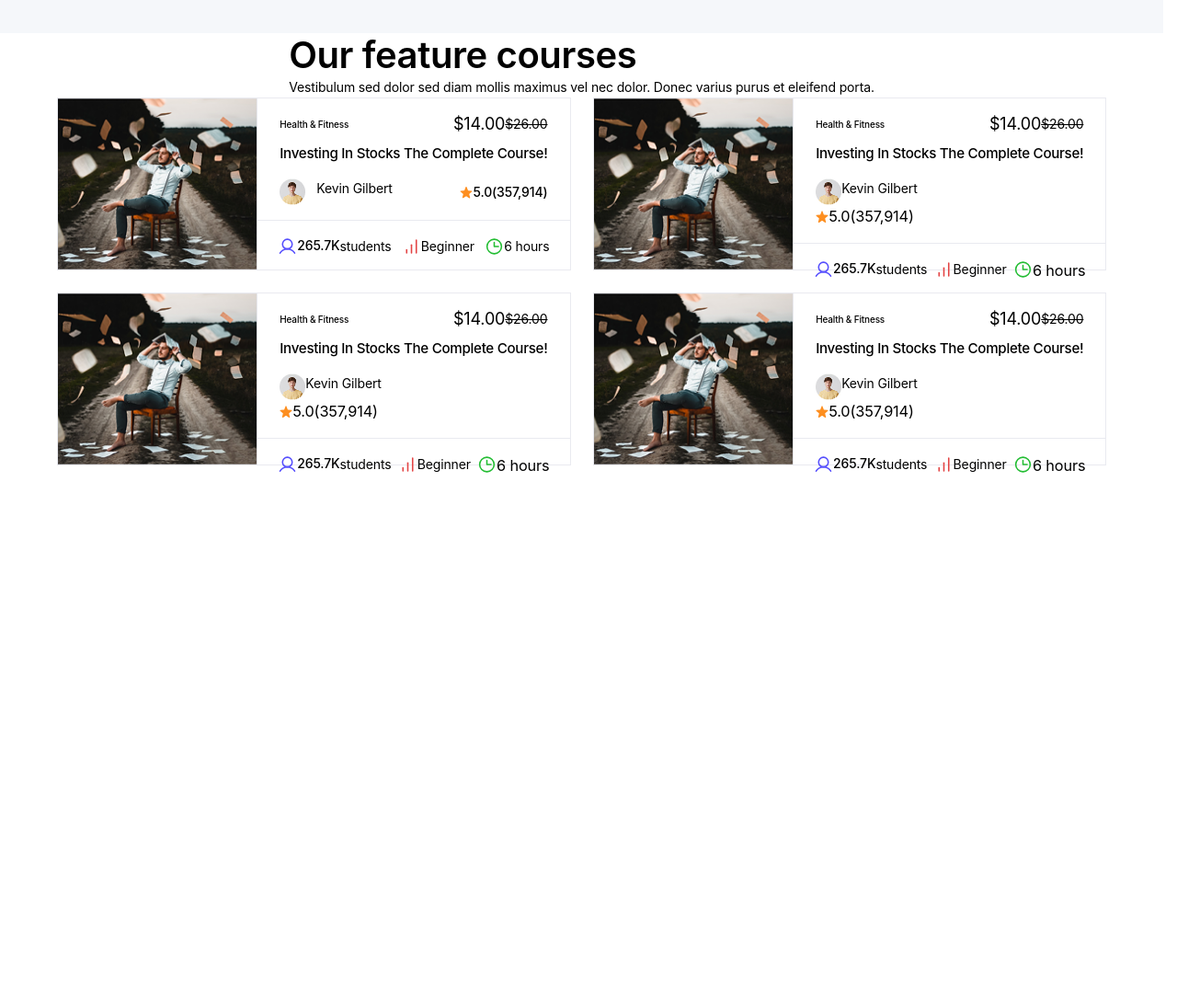
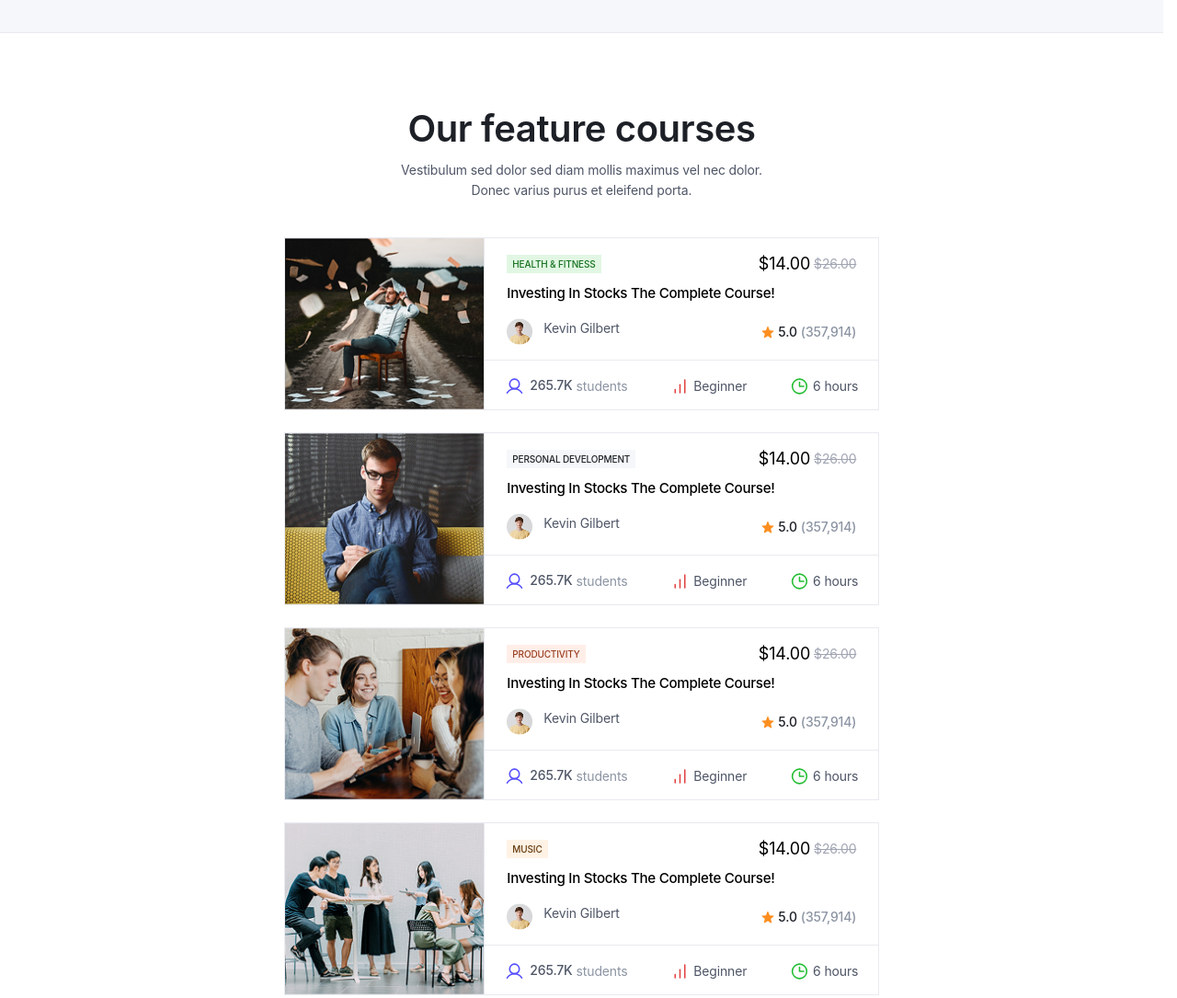
Before and after one commit to yarykyk/e-tutor, a website: page index.html in a window 1280 px wide. Shown: the part 2860-3945 px from the top of the page at 92% size. Before the commit the page ends 3378 px from the top, so only its background shows below. Drawn offline with Linux system fonts and the light colour scheme.

Commit message:
done 4 part, but some bugs and problems

```diff
--- a/index.html
+++ b/index.html
@@ -347,17 +347,18 @@
         </section>
 
         <section class="OurFeatureCorse">
+            <div class="OurFeatureCorse__container">
                 <div class="OurFeatureCorse__headingdefenition">
-                <h1 class="OurFeatureCorse__heading02 heading02">Our feature courses</h1>
-                <p class="OurFeatureCorse__bodyMedium400 bodyMedium400">Vestibulum sed dolor sed diam mollis maximus vel nec dolor. Donec varius purus et eleifend porta.</p>
+                    <h1 class="OurFeatureCorse__heading02 heading02" style="color: #1D2026;">Our feature courses</h1>
+                    <p class="OurFeatureCorse__Vestibulum bodyMedium400">Vestibulum sed dolor sed diam mollis maximus vel nec dolor. Donec varius purus et eleifend porta.</p>
                 </div>
                 <div class="OurFeatureCorse__BlockCourses">
                     <div class="OurFeatureCorse__corse">
-                    <img src="/images/fetureCourses/fitneasa.png" alt="Fitness">
+                        <img src="/images/fetureCourses/fitneasa.png" alt="Fitness" class="OurFeatureCorse__image">
                         <div class="OurFeatureCorse__info">
                             <div class="OurFeatureCorse__topPart">
                                 <div class="OurFeatureCorse__logo-cost">
-                                <p class="OurFeatureCorse__bodyTiny500 bodyTiny500">Health & Fitness</p>
+                                    <p class="OurFeatureCorse__bodyTiny500 bodyTiny500" style="background-color: #E1F7E3; color: #15711F;">Health & Fitness</p>
                                     <div class="OurFeatureCorse__cost">
                                         <p class="OurFeatureCorse__firstAmount bodyXL">$14.00</p>
                                         <p class="OurFeatureCorse__secondAmount bodyMedium400" style="line-height: 171%;text-decoration: line-through;">$26.00</p>
@@ -394,25 +395,27 @@
                         </div>
                     </div>
                     <div class="OurFeatureCorse__corse">
-                    <img src="/images/fetureCourses/fitneasa.png" alt="Fitness">
+                        <img src="/images/fetureCourses/development.png" alt="Fitness" class="OurFeatureCorse__image">
                         <div class="OurFeatureCorse__info">
                             <div class="OurFeatureCorse__topPart">
                                 <div class="OurFeatureCorse__logo-cost">
-                                <p class="OurFeatureCorse__bodyTiny500 bodyTiny500">Health & Fitness</p>
+                                    <p class="OurFeatureCorse__bodyTiny500 bodyTiny500" style="background-color: #F5F7FA; color: #1D2026;">Personal Development</p>
                                     <div class="OurFeatureCorse__cost">
                                         <p class="OurFeatureCorse__firstAmount bodyXL">$14.00</p>
                                         <p class="OurFeatureCorse__secondAmount bodyMedium400" style="line-height: 171%;text-decoration: line-through;">$26.00</p>
                                     </div>
                                 </div>
                                 <h1 class="OurFeatureCorse__describe bodyLarge500">Investing In Stocks The Complete Course!</h1>
+                                <div class="OurFeatureCorse__Foto-rate">
                                     <div class="OurFeatureCorse__name-photo">
                                         <img src="/images/part4Boy.png" alt="Boy" class="OurFeatureCorse__boy">
-                                <p class="OurFeatureCorse__bodyMedium400 bodyMedium400">Kevin Gilbert</p>
+                                        <p class="OurFeatureCorse__BoyName bodyMedium400">Kevin Gilbert</p>
                                     </div>
                                     <div class="OurFeatureCorse__rating">
                                         <img src="/images/Vector.svg" alt="star">
-                                <p class="OurFeatureCorse__qualityRate">5.0</p>
-                                <p class="OurFeatureCorse__numberOFstudents">(357,914)</p>
+                                        <p class="OurFeatureCorse__qualityRate bodyMedium500">5.0</p>
+                                        <p class="OurFeatureCorse__numberOFstudents bodyMedium500">(357,914)</p>
+                                    </div>
                                 </div>
                             </div>
                             <div class="OurFeatureCorse__bottomPart">
@@ -427,31 +430,33 @@
                                 </div>
                                 <div class="OurFeatureCorse__timePart">
                                     <img src="/images/fetureCourses/Clock.svg" alt="">
-                                <p class="OurFeatureCorse__time">6 hours</p>
+                                    <p class="OurFeatureCorse__time bodyMedium400">6 hours</p>
                                 </div>
                             </div>
                         </div>
                     </div>
                     <div class="OurFeatureCorse__corse">
-                    <img src="/images/fetureCourses/fitneasa.png" alt="Fitness">
+                        <img src="/images/fetureCourses/Productivity.png" alt="Fitness" class="OurFeatureCorse__image">
                         <div class="OurFeatureCorse__info">
                             <div class="OurFeatureCorse__topPart">
                                 <div class="OurFeatureCorse__logo-cost">
-                                <p class="OurFeatureCorse__bodyTiny500 bodyTiny500">Health & Fitness</p>
+                                    <p class="OurFeatureCorse__bodyTiny500 bodyTiny500" style="background-color: #FFEEE8; color: #993D20;">Productivity</p>
                                     <div class="OurFeatureCorse__cost">
                                         <p class="OurFeatureCorse__firstAmount bodyXL">$14.00</p>
                                         <p class="OurFeatureCorse__secondAmount bodyMedium400" style="line-height: 171%;text-decoration: line-through;">$26.00</p>
                                     </div>
                                 </div>
                                 <h1 class="OurFeatureCorse__describe bodyLarge500">Investing In Stocks The Complete Course!</h1>
+                                <div class="OurFeatureCorse__Foto-rate">
                                     <div class="OurFeatureCorse__name-photo">
                                         <img src="/images/part4Boy.png" alt="Boy" class="OurFeatureCorse__boy">
-                                <p class="OurFeatureCorse__bodyMedium400 bodyMedium400">Kevin Gilbert</p>
+                                        <p class="OurFeatureCorse__BoyName bodyMedium400">Kevin Gilbert</p>
                                     </div>
                                     <div class="OurFeatureCorse__rating">
                                         <img src="/images/Vector.svg" alt="star">
-                                <p class="OurFeatureCorse__qualityRate">5.0</p>
-                                <p class="OurFeatureCorse__numberOFstudents">(357,914)</p>
+                                        <p class="OurFeatureCorse__qualityRate bodyMedium500">5.0</p>
+                                        <p class="OurFeatureCorse__numberOFstudents bodyMedium500">(357,914)</p>
+                                    </div>
                                 </div>
                             </div>
                             <div class="OurFeatureCorse__bottomPart">
@@ -466,31 +471,33 @@
                                 </div>
                                 <div class="OurFeatureCorse__timePart">
                                     <img src="/images/fetureCourses/Clock.svg" alt="">
-                                <p class="OurFeatureCorse__time">6 hours</p>
+                                    <p class="OurFeatureCorse__time bodyMedium400">6 hours</p>
                                 </div>
                             </div>
                         </div>
                     </div>
                     <div class="OurFeatureCorse__corse">
-                    <img src="/images/fetureCourses/fitneasa.png" alt="Fitness">
+                        <img src="/images/fetureCourses/music.png" alt="Fitness" class="OurFeatureCorse__image">
                         <div class="OurFeatureCorse__info">
                             <div class="OurFeatureCorse__topPart">
                                 <div class="OurFeatureCorse__logo-cost">
-                                <p class="OurFeatureCorse__bodyTiny500 bodyTiny500">Health & Fitness</p>
+                                    <p class="OurFeatureCorse__bodyTiny500 bodyTiny500" style="background-color: #FFF2E5; color: #65390C;">Music</p>
                                     <div class="OurFeatureCorse__cost">
                                         <p class="OurFeatureCorse__firstAmount bodyXL">$14.00</p>
                                         <p class="OurFeatureCorse__secondAmount bodyMedium400" style="line-height: 171%;text-decoration: line-through;">$26.00</p>
                                     </div>
                                 </div>
                                 <h1 class="OurFeatureCorse__describe bodyLarge500">Investing In Stocks The Complete Course!</h1>
+                                <div class="OurFeatureCorse__Foto-rate">
                                     <div class="OurFeatureCorse__name-photo">
                                         <img src="/images/part4Boy.png" alt="Boy" class="OurFeatureCorse__boy">
-                                <p class="OurFeatureCorse__bodyMedium400 bodyMedium400">Kevin Gilbert</p>
+                                        <p class="OurFeatureCorse__BoyName bodyMedium400">Kevin Gilbert</p>
                                     </div>
                                     <div class="OurFeatureCorse__rating">
                                         <img src="/images/Vector.svg" alt="star">
-                                <p class="OurFeatureCorse__qualityRate">5.0</p>
-                                <p class="OurFeatureCorse__numberOFstudents">(357,914)</p>
+                                        <p class="OurFeatureCorse__qualityRate bodyMedium500">5.0</p>
+                                        <p class="OurFeatureCorse__numberOFstudents bodyMedium500">(357,914)</p>
+                                    </div>
                                 </div>
                             </div>
                             <div class="OurFeatureCorse__bottomPart">
@@ -505,7 +512,8 @@
                                 </div>
                                 <div class="OurFeatureCorse__timePart">
                                     <img src="/images/fetureCourses/Clock.svg" alt="">
-                                <p class="OurFeatureCorse__time">6 hours</p>
+                                    <p class="OurFeatureCorse__time bodyMedium400">6 hours</p>
+                                </div>
                             </div>
                         </div>
                     </div>
--- a/styles/blocks/_mainPart1.scss
+++ b/styles/blocks/_mainPart1.scss
@@ -151,6 +151,9 @@
                 height: rem(48);
                 font-size: rem(16);
             }
+            @include tablet{
+                margin-bottom: rem(30);
+            }
         }
         &__img{
             max-width: 100%;
--- a/styles/blocks/_mainPart3.scss
+++ b/styles/blocks/_mainPart3.scss
@@ -18,7 +18,10 @@
             gap: rem(25);
             margin-top: rem(40);
             justify-content: center;
-            margin-bottom: 320px;
+            margin-bottom: rem(320);
+            @include mobile-s{
+                margin-bottom: rem(50);
+            }
         }
         &__course{
             width: rem(244);
--- a/styles/blocks/_mainPart4.scss
+++ b/styles/blocks/_mainPart4.scss
@@ -2,26 +2,69 @@
 
 .main{
     .OurFeatureCorse{
+        background-color: #fff;
         display: flex;
         flex-direction: column;
         align-items: center;
         justify-self: center;
         max-width: rem(1480);
+        // background-color: red;
+        height: auto;
+        outline: 1px solid #E9EAF0;
+        z-index: 10;
 
+        &__container{
+            padding: rem(80);
+            @include mobile-s{
+                padding: 0;
+            }
+        }
+        &__headingdefenition{
+            width: 100%;
+            display: flex;
+            justify-content: space-between;
+            margin-bottom: rem(40);
+            @include laptop{
+                flex-direction: column;
+                align-items: center;
+                text-align: center;
+            }
+        }
+        &__heading02{
+            @include laptop{
+                margin-bottom: rem(10);
+            }
+        }
+        &__Vestibulum{
+            max-width: rem(424);
+            color: #4E5566;
+        }
         &__BlockCourses{
             display: flex;
             flex-wrap: wrap;
             height: auto;
             justify-content: center;
             gap: rem(24);
+            @media (max-width: 800px) {
+                gap: rem(300);
+            }
         }
         &__corse{
+            height: rem(188);
             max-width: rem(648);
-            height: rem(188);
             display: flex;
             border: 1px solid #E9EAF0;
+            @media (max-width: 800px) {
+                flex-direction: column;
+            }
+        }
+        &__image{
+            @media (max-width: 800px) {
+                height: rem(280);
+            }
         }
         &__topPart{
+            width: rem(428);
             display: flex;
             flex-direction: column;
             padding: rem(16) rem(24);
@@ -33,8 +76,20 @@
             align-items: center;
             margin-bottom: rem(10);
         }
+        &__bodyTiny500{
+            padding: rem(4) rem(6);
+            text-transform: uppercase;
+        }
         &__cost{
             display: flex;
+        }
+        &__secondAmount{
+            color: #A1A5B3;
+            margin-left: rem(4);
+        }
+        &__numberOFstudents{
+            color: #8C94A3;
+            margin-left: rem(4);
         }
         &__describe{
             margin-bottom: rem(17);
@@ -49,9 +104,14 @@
         }
         &__BoyName{
             margin-left: rem(12);
+            color: #4E5566;
         }
         &__rating{
             display: flex;
+        }
+        &__qualityRate{
+            color: #1D2026;
+            margin-left: rem(4);
         }
 
         &__bottomPart{
@@ -64,11 +124,27 @@
         &__usersPart{
             display: flex;
         }
+        &__numstudents{
+            color: #4E5566;
+            margin-left: rem(6);
+        }
+        &__studnt{
+            color: #8C94A3;
+            margin-left: rem(4);
+        }
         &__BegginerPart{
             display: flex;
+        }
+        &__beginner{
+            color: #4E5566;
+            margin-left: rem(4);
         }
         &__timePart{
             display: flex;
         }
+        &__time{
+            color: #4E5566;
+            margin-left: rem(4);
+        }
     }
 }
```
Also changed, not shown: css/main.css. Lines whose indentation alone changed are shown as unchanged.
